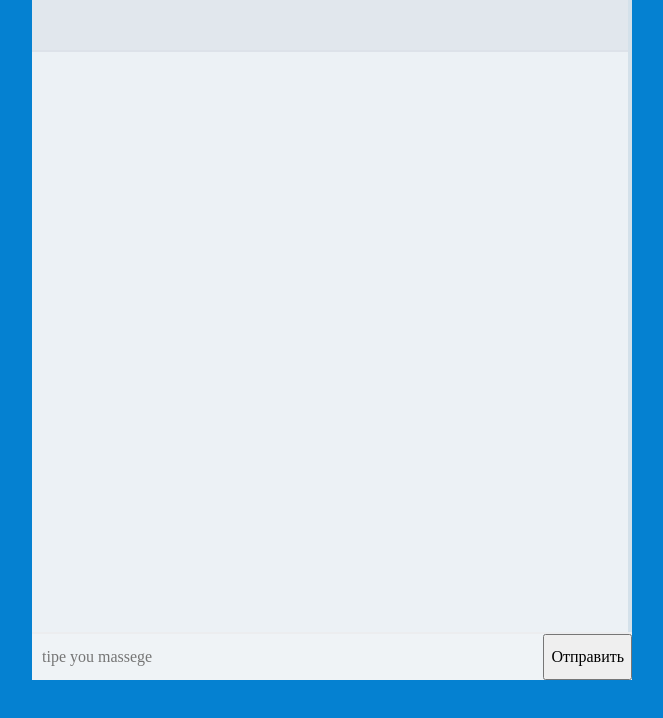
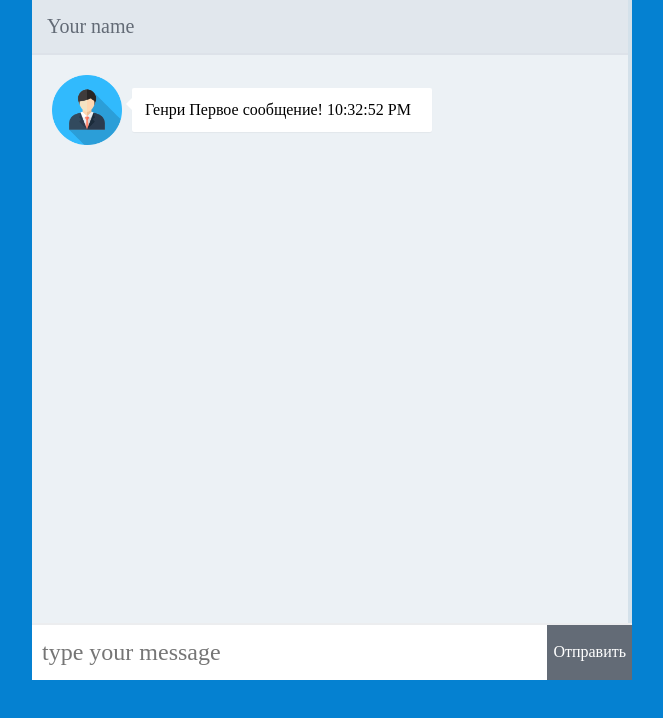
Before and after one commit to GeometricEath/chat_project, a website: page index.html in a window 1280 px wide. Shown: the whole page, without its empty margins (308-971 px from the left). Drawn offline with nearby package versions, Linux system fonts and the light colour scheme.

Commit message:
+ hard code message

```diff
--- a/src/components/chat/chat.js
+++ b/src/components/chat/chat.js
@@ -1,18 +1,20 @@
+import Message from '../message/message.js';
 
 export default class Chat {
     constructor() {
         // this.elem = el;
-
     }
 
     render(el) {
         el.insertAdjacentHTML('afterbegin', this.template());
+        this.message = new Message();
         // el.innerHTML = this.template();
     }
     template() {
         return `
-        <div class="app_chat">
-            <div class="app_chat_title"></div>
+        <div class="app_chat_container">
+            <div class="app_chat_title">Your name</div>
+            <div class="app_chat_box"></div>
         </div>
        `
     }
--- a/src/components/field/field.js
+++ b/src/components/field/field.js
@@ -14,7 +14,7 @@ export default class Field {
     template() {
         return `
         <div class="app_field">
-        <input type="text" class="app_field_inp" placeholder="tipe you massege">
+        <input type="text" class="app_field_inp" placeholder="type your message">
 
         <input type="submit" class="app_field_submit" value="Отправить">
         </div>
--- /dev/null
+++ b/src/components/message/message.js
@@ -0,0 +1,34 @@
+export default class Message {
+    constructor() {
+        this.parent = document.querySelector('.app_chat_box')
+        this.el = document.createElement('div');
+        this.el.classList = 'message_box';
+        this.parent.appendChild(this.el);
+        this.user_name = 'Генри'
+        this.date={
+            options:{
+                user_name: 'Генри',
+                text: 'Первое сообщение!',
+                time: new Date().toLocaleTimeString(),
+                user_photo:'./src/img/people.png'
+            }
+        }
+        this.render(this.el);
+    }
+
+    render() {
+        this.el.insertAdjacentHTML('beforeend', this.template(this.date.options));
+        // el.innerHTML = this.template();
+    }
+    template(options) {
+        return `
+
+    <img src="${options.user_photo}" alt="">
+    <div class="message">
+    <span class="app_chat_message_sender">${options.user_name}</span>
+    <span class="app_chat_message_text">${options.text}</span>
+    <span class="app_chat_message_time">${options.time}</span>
+    </div>`
+
+    }
+}
--- a/src/styles/index.css
+++ b/src/styles/index.css
@@ -6,8 +6,8 @@ html,body{background-color: #0581D1;}
 }
 .app_field{
     display: flex;
-    height: 50px;
-    background-color: #EFF3F6;
+    height: 60px;
+    background-color: #FFFFFF;
     box-sizing: content-box;
     border-top: solid  2px #ECEDEF;
 
@@ -17,8 +17,20 @@ html,body{background-color: #0581D1;}
     padding-left:10px;
     border: 0px;
     background-color: transparent;
+    font-size: 24px;
+}
+.app_field_inp:focus{
+    border: 0px;
+    outline-width:0px;
+    outline-color: transparent;
+}
 
+.app_field_submit{
+    background-color: #636B76;
+    border: none;
+    color: #fff;
 }
+
 .app_centrBlock{
     background-color: #ECF1F5;
     display: flex;
@@ -26,20 +38,35 @@ html,body{background-color: #0581D1;}
     align-content: stretch;
     height: calc(100vh - 120px);
 }
-.app_chat{
+.app_chat_container{
     border-right: solid 4px #D4E1EA;
     height: 100%;
     display: flex;
     flex-direction: column;
 }
 .app_chat_title{
-    height: 50px;
     background-color: #E1E7ED;
     border-bottom: solid 2px #DDE2E9;
+    color: #636B76;
+    padding: 15px;
+    font-size: 20px;
+}
+.app_chat_box{
+    padding: 20px;
+}
+.message_box{
+    display: flex;
+    align-items: center;
+
+}
+.message_box img{
+    width: 70px;
+    height: 70px;
+    margin-right: 10px;
 }
 .message {
 	background: #fff;
-	display: inline-block;
+    display: inline-block;
 	padding: 13px;
 	width: 274px;
 	border-radius: 2px;
```
Also changed, not shown: src/components/message/massage.js (deleted), src/img/people.png (added), src/img/person.jpg (added).
